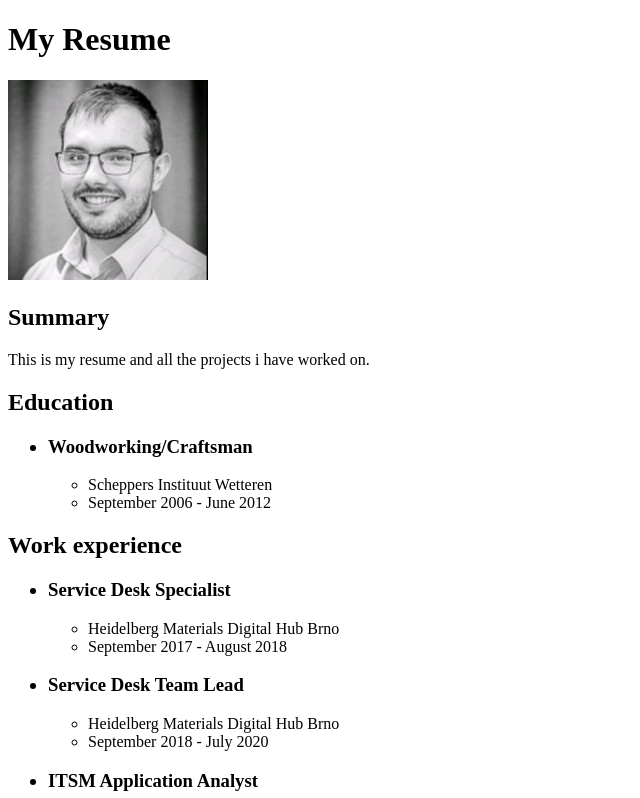
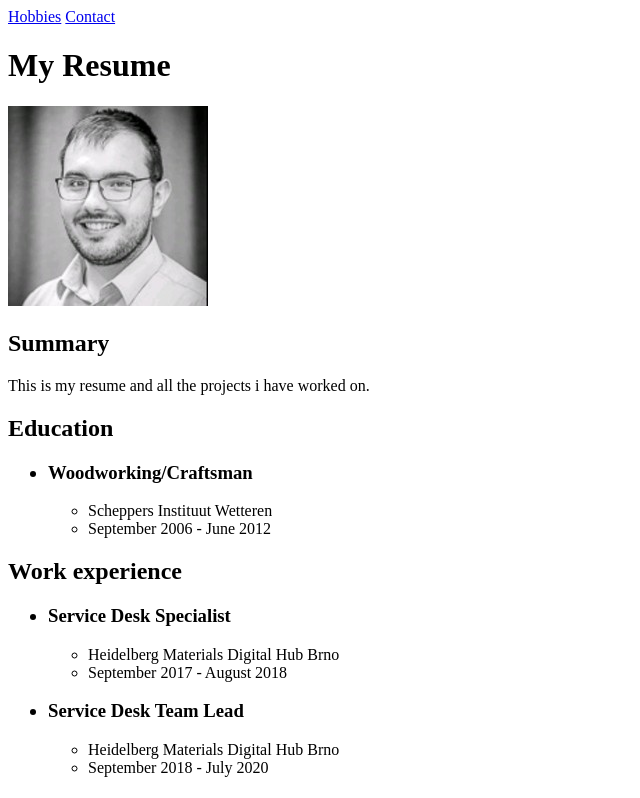
Before and after one commit to MPCoding93/My-Portfolio, a plain HTML site: page index.html in a window 1280 px wide. Shown: the top 798 px of the page, without its empty margins (0-640 px from the left). Drawn offline with Linux system fonts and the light colour scheme.

Commit message:
Update index.html
Added additional html pages and a footer

```diff
--- a/index.html
+++ b/index.html
@@ -6,6 +6,8 @@
     <title>My Resume</title>
   </head>
   <body>
+    <a href="./Public/Hobbies.html">Hobbies</a>
+    <a href="./Public/contact.html">Contact</a>
     <h1>My Resume</h1>
     <img src="./Images/ProfilePicture.jpg" />
     <h2>Summary</h2>
@@ -106,4 +108,5 @@
       </ul>
     </ul>
   </body>
+  <footer>Copyright © 2024 mpcoding. All Rights Reserved.</footer>
 </html>
```
